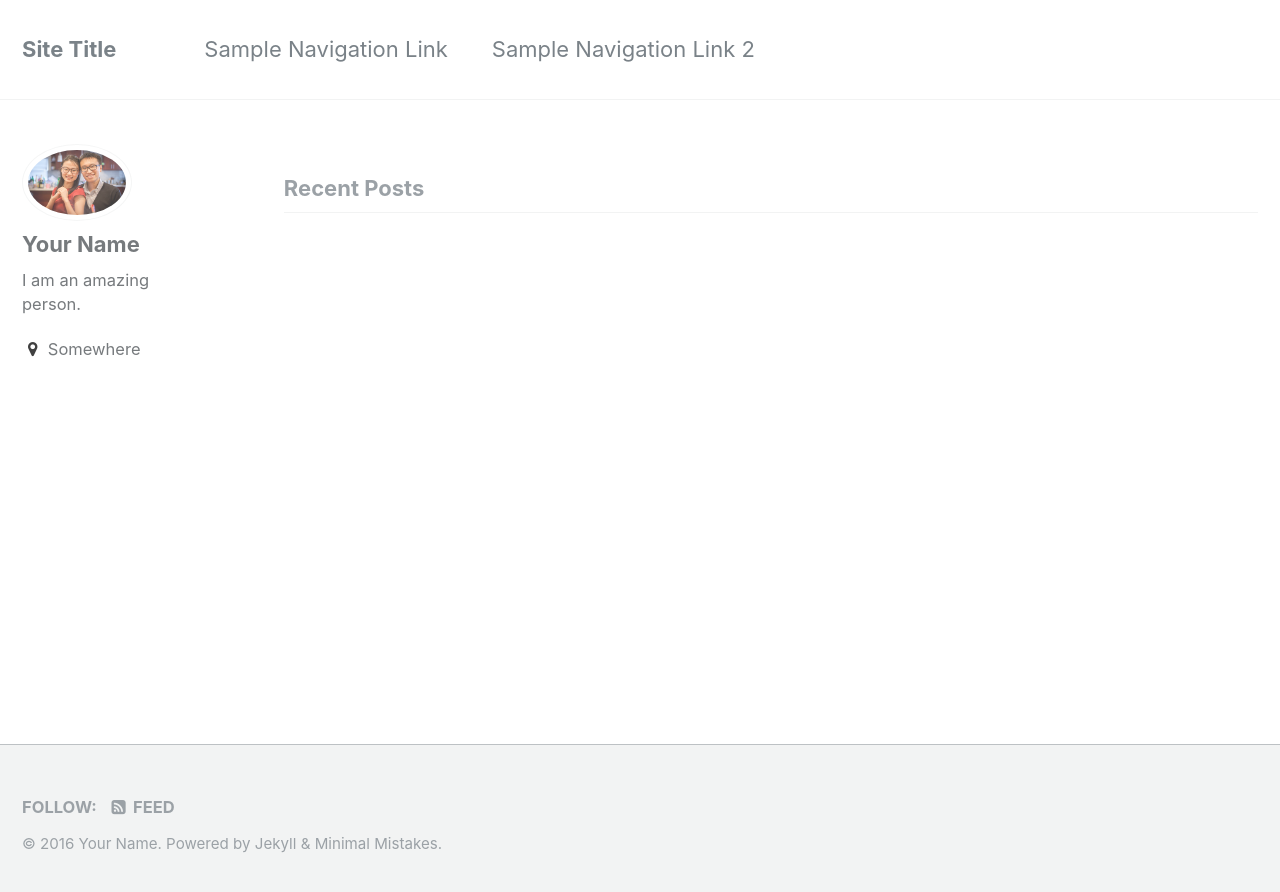
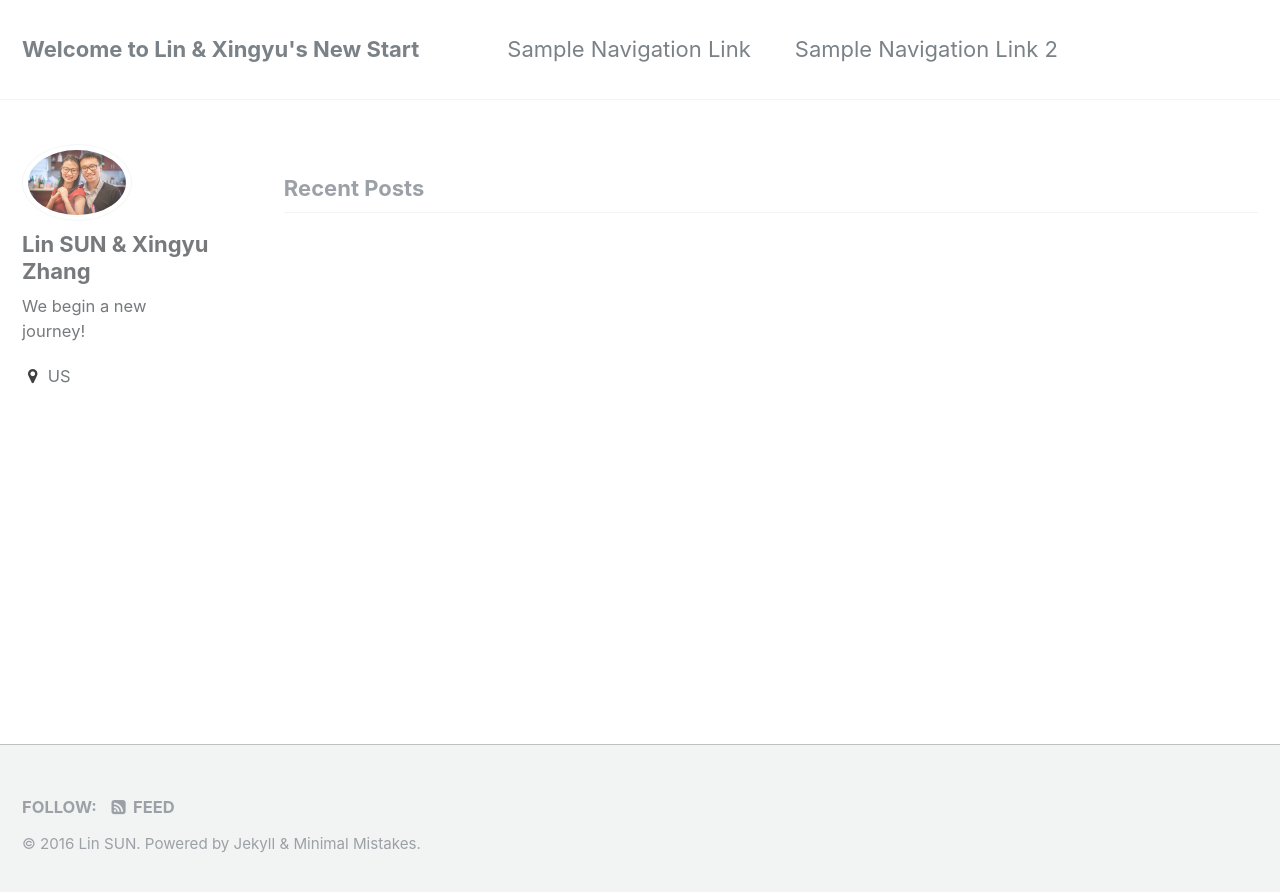
Before and after one commit to bestlin/bestlin.github.io, a Jekyll site: the page built from index.html, in a window 1280 px wide. Shown: the top 892 px of the page. Built offline with Jekyll 4.4.1, drawn with Linux system fonts in a browser that asks for light colours; the list of posts is cut into pages by our own code.

Commit message:
Update _config.yml

```diff
--- a/_config.yml
+++ b/_config.yml
@@ -7,10 +7,10 @@
 
 # Site Settings
 locale                   : "en"
-title                    : "Site Title"
+title                    : "Welcome to Lin & Xingyu's New Start"
 title_separator          : "-"
-name                     : "Your Name"
-description              : "An amazing website."
+name                     : "Lin SUN"
+description              : "Record our acdemic life and work life"
 url                      : # the base hostname & protocol for your site e.g. "https://mmistakes.github.io"
 baseurl                  : # the subpath of your site, e.g. "/blog"
 repository               : # GitHub username/repo-name e.g. "mmistakes/minimal-mistakes"
@@ -77,10 +77,10 @@ analytics:
 
 # Site Author
 author:
-  name             : "Your Name"
+  name             : "Lin SUN & Xingyu Zhang"
   avatar           : "bio-photo.jpg"
-  bio              : "I am an amazing person."
-  location         : "Somewhere"
+  bio              : "We begin a new journey!"
+  location         : "US"
   email            :
   uri              :
   bitbucket        :
```
